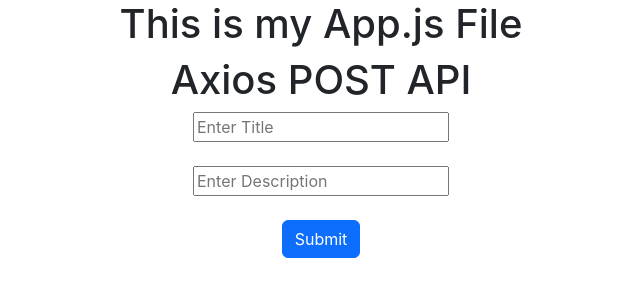
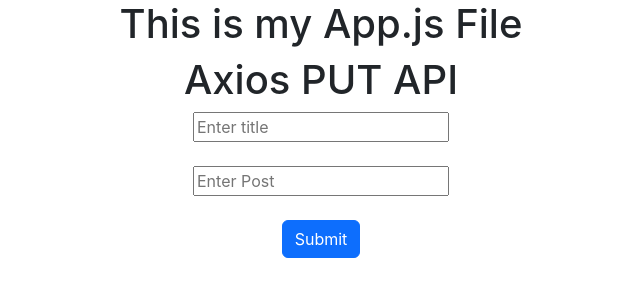
Before and after one commit to Farhan559/React_Project, a React (Create React App) app: page / in a window 1280 px wide. Shown: the top 300 px of the page, without its empty margins (319-959 px from the left). Built offline with nearby package versions, Linux system fonts and the light colour scheme; no server answers.

Commit message:
feat : Update Form Data Component with the help of Axios

```diff
--- a/src/App.js
+++ b/src/App.js
@@ -1,8 +1,9 @@
 // import React,{useState} from 'react';
 import { useState } from 'react';
 import './App.css';
+import AxiosPutAPI from './components/Axios/AxiosPutAPI';
 // import AxiosGetAPI from './components/Axios/AxiosGetAPI';
-import AxiosPostAPI from './components/Axios/AxiosPostAPI';
+// import AxiosPostAPI from './components/Axios/AxiosPostAPI';
 // import PostAPI from './components/PostAPI';
 // import APICalling from './components/APICalling';
 // import UseReducer from './components/UseReducer';
@@ -111,7 +112,8 @@
         {/* <APICalling /> */}
         {/* <PostAPI /> */}
         {/* <AxiosGetAPI /> */}
-        <AxiosPostAPI />
+        {/* <AxiosPostAPI /> */}
+        <AxiosPutAPI />
 
     </div>
   );
--- /dev/null
+++ b/src/components/Axios/AxiosPutAPI.jsx
@@ -0,0 +1,42 @@
+import axios from 'axios'
+import React, { useEffect, useState } from 'react'
+import { Button, Form } from 'react-bootstrap'
+
+
+const AxiosPutAPI = () => {
+    const[post,setPost] = useState({
+        title:'',
+        body:''
+    })
+    useEffect(()=>{
+        axios.get("https://jsonplaceholder.typicode.com/posts/1",{post})
+        .then((response)=>{
+            console.log(response);
+        })
+    },[])
+    const handleInput = (e)=>{
+        setPost({...post,[e.target.name]:e.target.value})
+    }
+    const handleSubmit = (e)=>{
+        axios.put("https://jsonplaceholder.typicode.com/posts/1",{post})
+        .then((response)=>{
+            console.log(response.data)
+        })
+    }
+  return (
+    <>
+      <h1>Axios PUT API</h1>
+      <Form>
+        <input type="text" name='title' onChange={handleInput} placeholder='Enter title' />
+        <br />
+        <br />
+        <input type="text" name='post'onChange={handleInput} placeholder='Enter Post' />
+        <br />
+        <br />
+        <Button onClick={handleSubmit}>Submit</Button>
+      </Form>
+    </>
+  )
+}
+
+export default AxiosPutAPI
```
